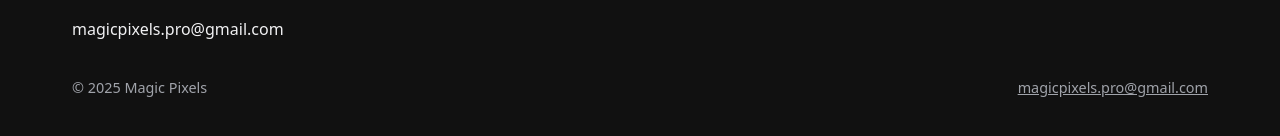
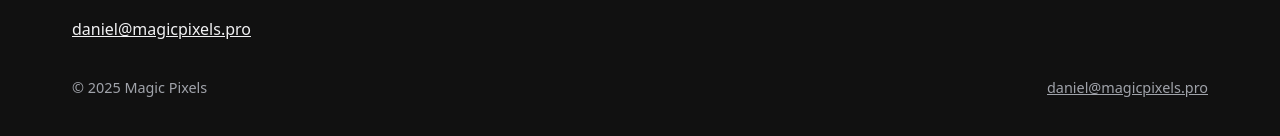
Before and after one commit to danielshilin/magicpixels, a plain HTML site: page index.html in a window 1280 px wide. Shown: the part 876-1012 px from the top of the page. Drawn offline with Linux system fonts and the light colour scheme.

Commit message:
email update

```diff
--- a/index.html
+++ b/index.html
@@ -93,13 +93,13 @@
                     </h2>
                     Voor prijzen, offertes of vragen kunt u mij contacteren via e-mail
                 </header>
-                <div><span>magicpixels.pro@gmail.com</span></div>
+                <div><a href="mailto:daniel@magicpixels.pro">daniel@magicpixels.pro</a></div>
             </section>
         </main>
 
         <footer>
             <span>© <span id="y"></span> Magic Pixels</span>
-            <span><a href="mailto:magicpixels.pro@gmail.com" style="color:inherit">magicpixels.pro@gmail.com</a></span>
+            <span><a href="mailto:daniel@magicpixels.pro">daniel@magicpixels.pro</a></span>
         </footer>
     </div>
 
--- a/styles/style.css
+++ b/styles/style.css
@@ -30,6 +30,10 @@ body {
     max-width: var(--maxw);
     margin: 0 auto;
     padding: 28px clamp(16px, 3vw, 32px) 56px;
+}
+
+a {
+    color: inherit;
 }
 
 header {
```
